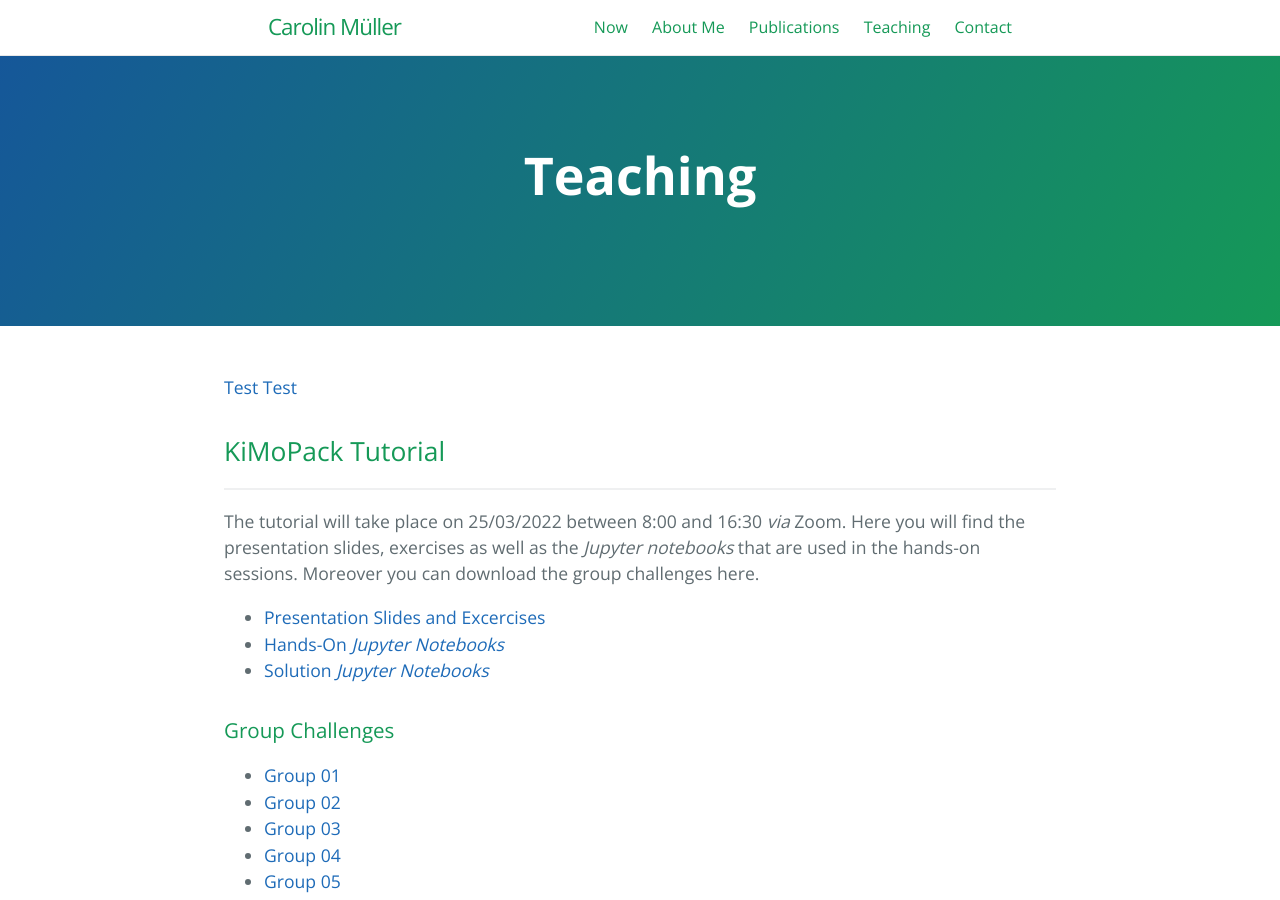
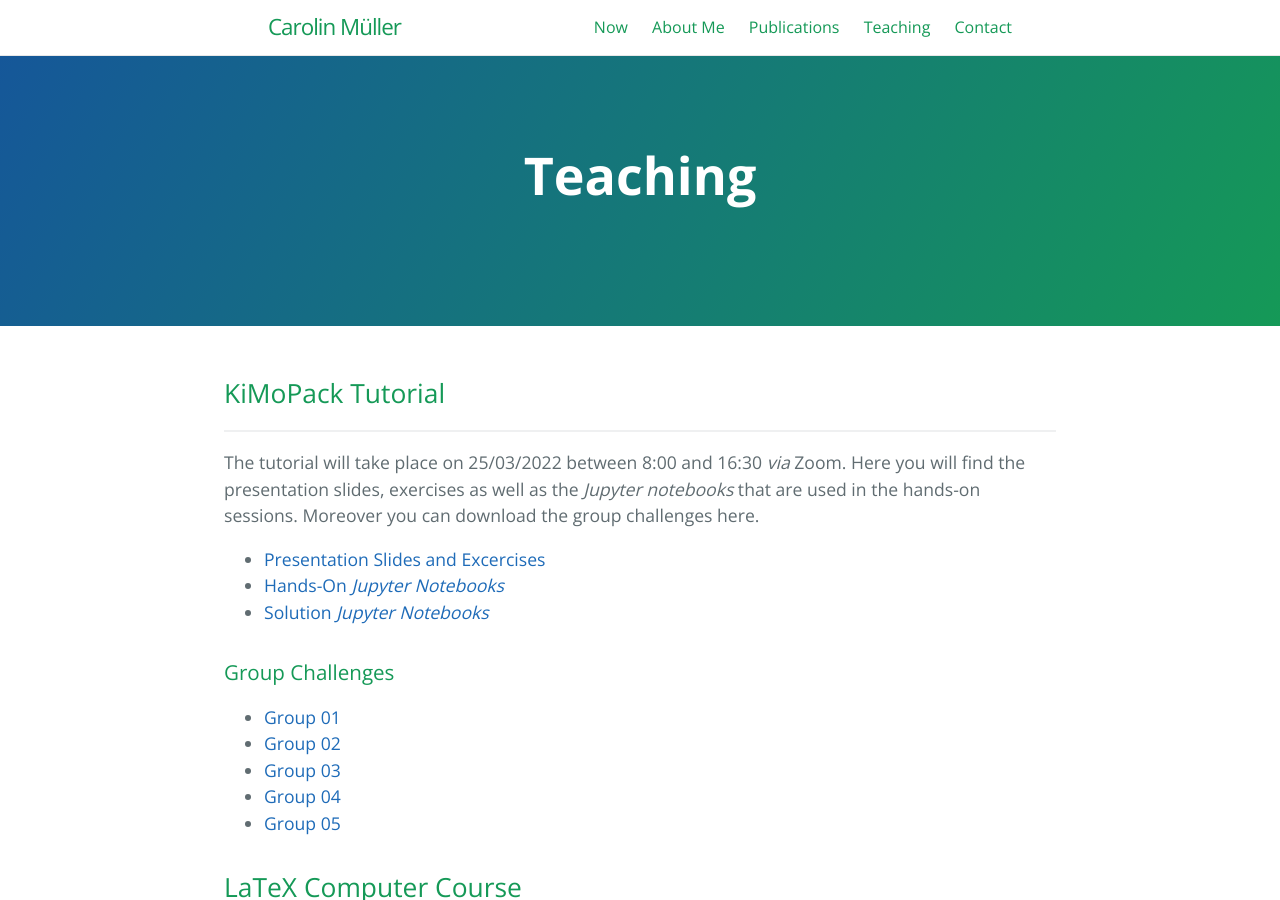
Before and after one commit to carolin-m/carolin-m.github.io, a Jekyll site: the page built from teaching.md, in a window 1280 px wide and 900 px high. Built offline with Jekyll 4.4.1, drawn with Linux system fonts in a browser that asks for light colours.

Commit message:
Update teaching.md

```diff
--- a/teaching.md
+++ b/teaching.md
@@ -5,8 +5,6 @@
 ref: teaching
 order: 1
 ---
-
-[Test Test]({{ '/KiMoPack_tutorial.html' | absolute_url }})
 
 ## KiMoPack Tutorial <br>
 _____
```
